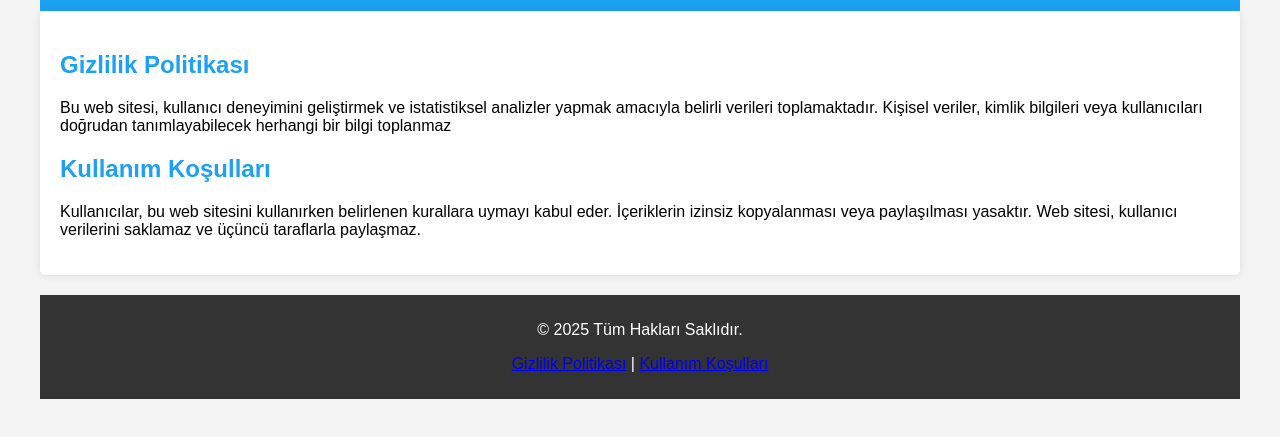
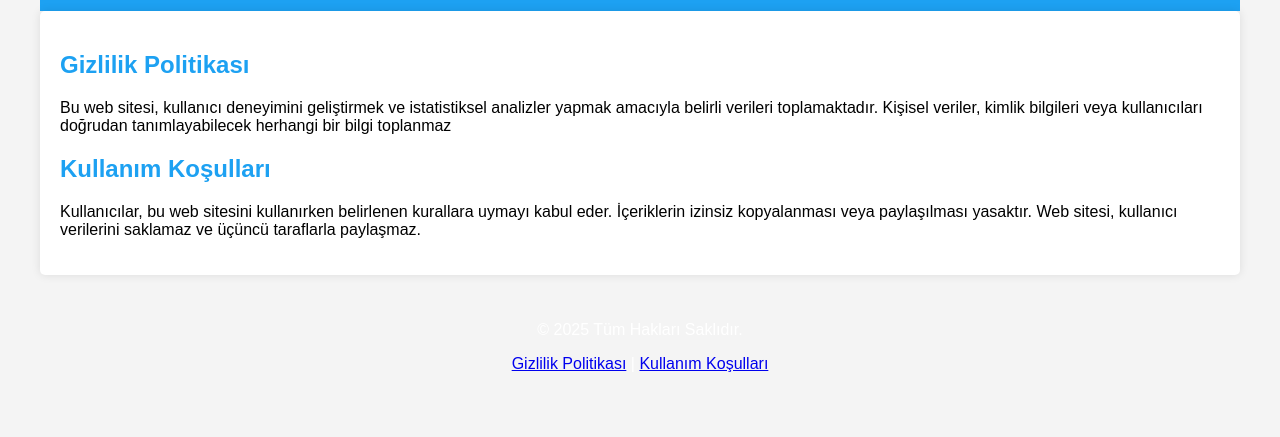
Before and after one commit to iremsdursun/twitter-policy, a plain HTML site: page index.html in a window 1280 px wide. Shown: the part 129-566 px from the top of the page. Drawn offline with Linux system fonts and the light colour scheme.

Commit message:
Update style.css

```diff
--- a/style.css
+++ b/style.css
@@ -27,6 +27,6 @@ footer {
     text-align: center;
     margin-top: 20px;
     padding: 10px;
-    background: #333;
+    background: #f4f4f4;
     color: white;
 }
```
